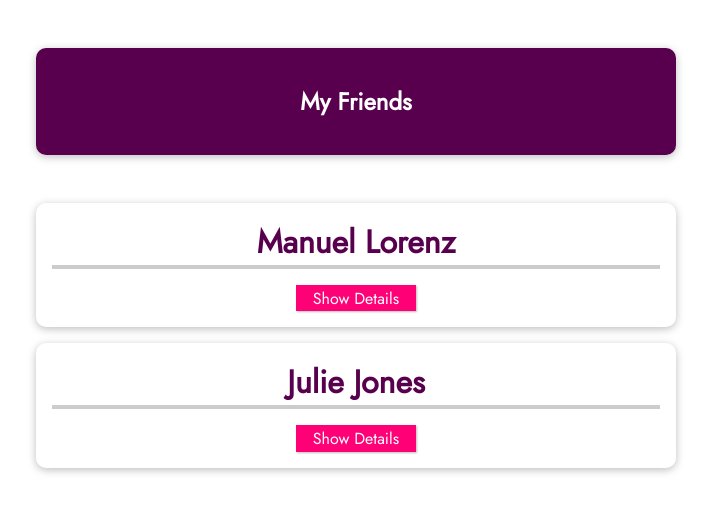
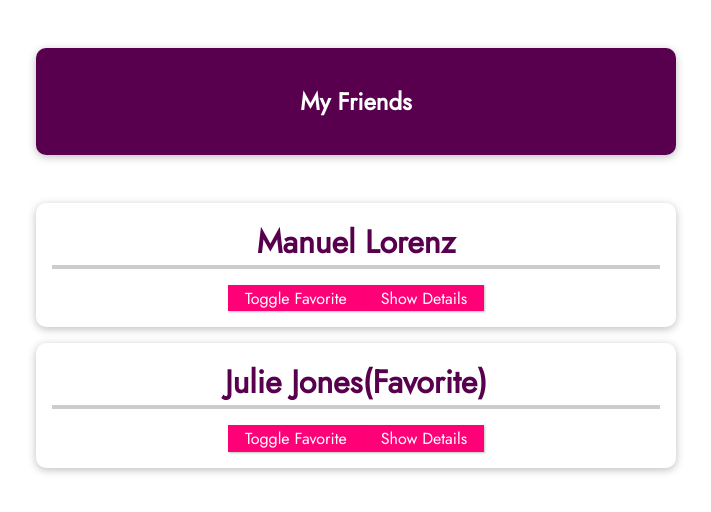
Before and after one commit to galaxymacos/Frontend, a Vue app in the folder Vue Udemy/vue-first-app/: page / in a window 1280 px wide. Shown: the top 512 px of the page, without its empty margins (284-995 px from the left). Built offline with nearby package versions, Linux system fonts and the light colour scheme.

Commit message:
use props to only initialize child element to make it changeable.

```diff
--- a/Vue Udemy/vue-first-app/src/App.vue
+++ b/Vue Udemy/vue-first-app/src/App.vue
@@ -2,8 +2,8 @@
   <section>
     <header><h1>My Friends</h1></header>
     <ul>
-      <friend-contact name="Manuel Lorenz" phone-number="01234 78992" email-address="manuel@localhost.com"></friend-contact>
-      <friend-contact name="Julie Jones" phone-number="0987 65431" email-address="julie@localhost.com"></friend-contact>
+      <friend-contact name="Manuel Lorenz" phone-number="01234 78992" email-address="manuel@localhost.com" is-favorite="0"></friend-contact>
+      <friend-contact name="Julie Jones" phone-number="0987 65431" email-address="julie@localhost.com" is-favorite="1"></friend-contact>
     </ul>
   </section>
 </template>
--- a/Vue Udemy/vue-first-app/src/components/FriendContact.vue
+++ b/Vue Udemy/vue-first-app/src/components/FriendContact.vue
@@ -1,6 +1,7 @@
 <template>
   <li>
-    <h2>{{ name }}</h2>
+    <h2>{{ name }}<span v-if="personIsFavorite === '1'">(Favorite)</span></h2>
+    <button @click="toggleFavorite">Toggle Favorite</button>
     <button @click="toggleDetails">{{detailsAreVisible ? "Hide" : "Show" }} Details</button>
     <ul v-if="detailsAreVisible">
       <li><strong>Phone: </strong>{{ phoneNumber }}</li>
@@ -12,15 +13,19 @@
 
 <script>
 export default {
-  props: ['name', 'phoneNumber', 'emailAddress'],
+  props: ['name', 'phoneNumber', 'emailAddress', 'isFavorite'],
   data(){
     return {
       detailsAreVisible: false,
+      personIsFavorite: this.isFavorite
     }
   },
   methods: {
     toggleDetails(){
       this.detailsAreVisible = !this.detailsAreVisible
+    },
+    toggleFavorite(){
+      this.personIsFavorite = this.personIsFavorite === "1" ? "0" : "1"
     }
   }
 }
```
